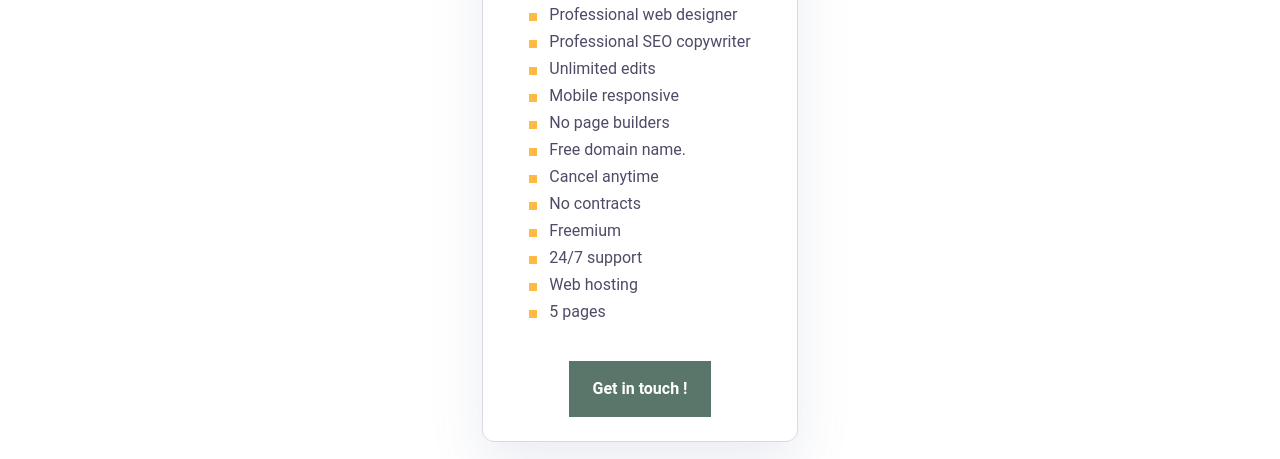
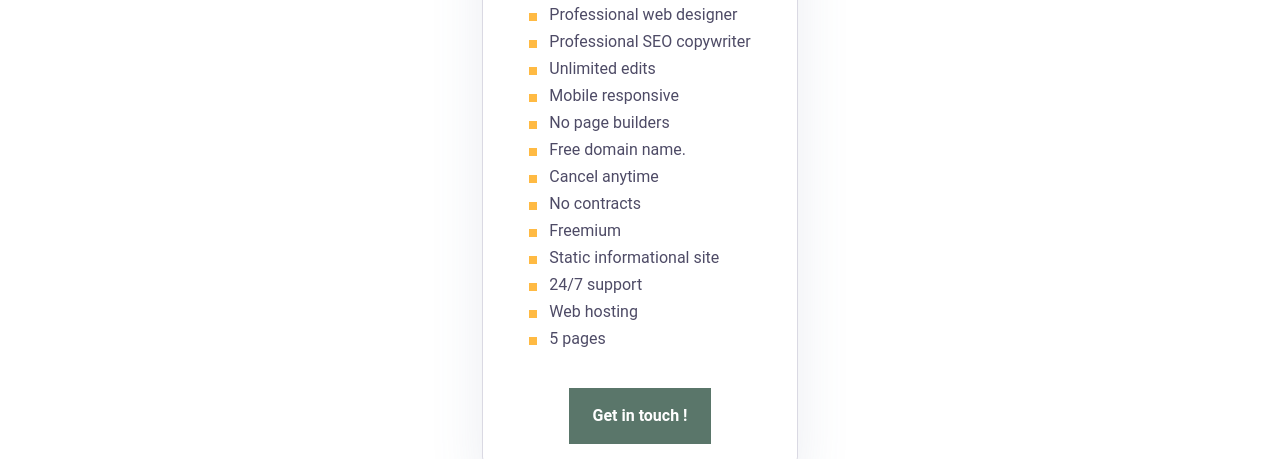
Before and after one commit to ryankennethrom/WestlockWebDesigns, a plain HTML site: page services.html in a window 1280 px wide. Shown: the part 480-939 px from the top of the page. Drawn offline with Linux system fonts and the light colour scheme.

Commit message:
Static informational site

```diff
--- a/services.html
+++ b/services.html
@@ -87,6 +87,7 @@
                                 <li class="cs-li">Cancel anytime</li>
                                 <li class="cs-li">No contracts</li>
                                 <li class="cs-li">Freemium</li>
+                                <li class="cs-li">Static informational site</li>
                                 <li class="cs-li">24/7 support</li>
                                 <li class="cs-li">Web hosting</li>
                                 <li class="cs-li">5 pages</li>
```
